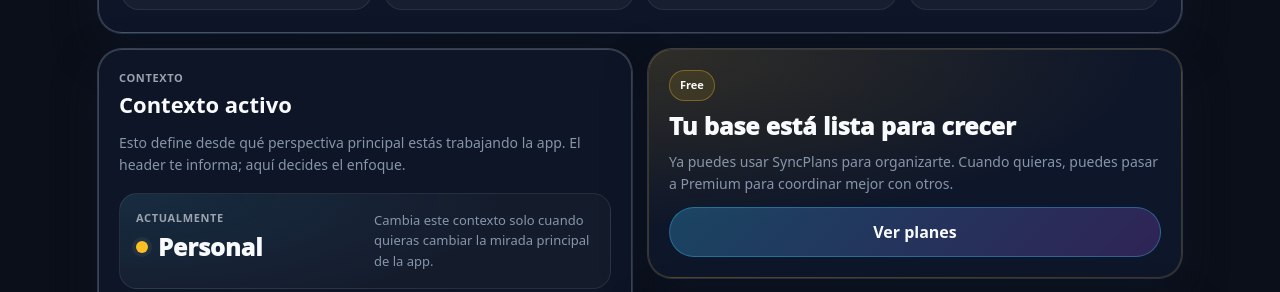
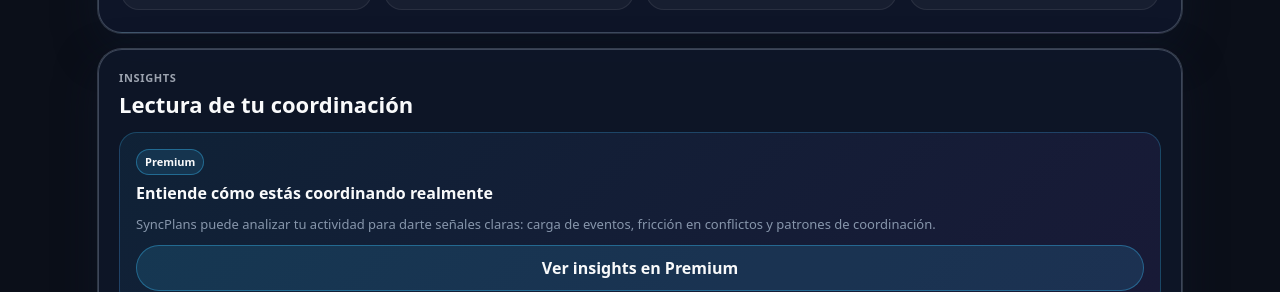
Before and after one commit to Fgainzall/syncplans-app, a Next.js app: page /panel in a window 1280 px wide. Shown: the part 660-952 px from the top of the page. Built offline with nearby package versions, Linux system fonts and the light colour scheme; no server answers.

Commit message:
Add premium analytics insights gate to panel

```diff
--- a/src/app/panel/page.tsx
+++ b/src/app/panel/page.tsx
@@ -465,7 +465,7 @@ export default function PanelPage() {
   const premiumActive = isPremiumUser(profile);
   const canUseCaptures = hasPremiumAccess(profile);
   const canUseGoogleIntegration = hasPremiumAccess(profile);
-
+const canUseAdvancedAnalytics = hasPremiumAccess(profile);
   const currentContextOption =
     CONTEXT_OPTIONS.find((x) => x.key === contextState.mode) ??
     CONTEXT_OPTIONS[0];
@@ -729,7 +729,86 @@ export default function PanelPage() {
             />
           </div>
         </section>
-
+<section style={styles.sectionCard}>
+  <div style={styles.sectionHead}>
+    <div>
+      <div style={styles.sectionEyebrow}>Insights</div>
+      <h2 style={styles.sectionTitle}>
+        Lectura de tu coordinación
+      </h2>
+    </div>
+  </div>
+
+  {!canUseAdvancedAnalytics ? (
+    <div style={styles.premiumLockCard}>
+      <div style={styles.premiumLockHeader}>
+        <span style={styles.premiumLockBadge}>Premium</span>
+        <h3 style={styles.premiumLockTitle}>
+          Entiende cómo estás coordinando realmente
+        </h3>
+      </div>
+
+      <p style={styles.premiumLockCopy}>
+        SyncPlans puede analizar tu actividad para darte señales claras:
+        carga de eventos, fricción en conflictos y patrones de coordinación.
+      </p>
+
+      <button
+        type="button"
+        style={styles.primarySmallButton}
+        onClick={() => router.push("/planes")}
+      >
+        Ver insights en Premium
+      </button>
+    </div>
+  ) : (
+    <div style={styles.insightGrid}>
+      <div style={styles.insightCard}>
+        <div style={styles.insightTitle}>Carga semanal</div>
+        <div style={styles.insightValue}>
+          {totalEvents === 0
+            ? "Ligera"
+            : totalEvents < 5
+            ? "Controlada"
+            : totalEvents < 10
+            ? "Activa"
+            : "Intensa"}
+        </div>
+        <div style={styles.insightHint}>
+          Basado en tus eventos recientes
+        </div>
+      </div>
+
+      <div style={styles.insightCard}>
+        <div style={styles.insightTitle}>Fricción</div>
+        <div style={styles.insightValue}>
+          {conflictsNow === 0
+            ? "Baja"
+            : conflictsNow < 3
+            ? "Moderada"
+            : "Alta"}
+        </div>
+        <div style={styles.insightHint}>
+          Conflictos actuales en el sistema
+        </div>
+      </div>
+
+      <div style={styles.insightCard}>
+        <div style={styles.insightTitle}>Estructura</div>
+        <div style={styles.insightValue}>
+          {totalGroups === 0
+            ? "Sin estructura"
+            : totalGroups === 1
+            ? "Simple"
+            : "Distribuida"}
+        </div>
+        <div style={styles.insightHint}>
+          Organización de tus espacios
+        </div>
+      </div>
+    </div>
+  )}
+</section>
         <div style={styles.mainGrid}>
           <div style={styles.leftCol}>
             <section style={styles.sectionCard}>
@@ -2173,4 +2252,37 @@ const styles: Record<string, CSSProperties> = {
     fontSize: 12,
     lineHeight: 1.5,
   },
+  insightGrid: {
+  display: "grid",
+  gridTemplateColumns: "repeat(auto-fit, minmax(140px, 1fr))",
+  gap: 10,
+},
+
+insightCard: {
+  borderRadius: radii.lg,
+  border: "1px solid rgba(255,255,255,0.08)",
+  background: "rgba(255,255,255,0.04)",
+  padding: 14,
+  display: "flex",
+  flexDirection: "column",
+  gap: 6,
+},
+
+insightTitle: {
+  fontSize: 11,
+  fontWeight: 900,
+  color: colors.textSecondary,
+  textTransform: "uppercase",
+},
+
+insightValue: {
+  fontSize: 18,
+  fontWeight: 900,
+  color: colors.textPrimary,
+},
+
+insightHint: {
+  fontSize: 12,
+  color: colors.textMuted,
+},
 };
```
